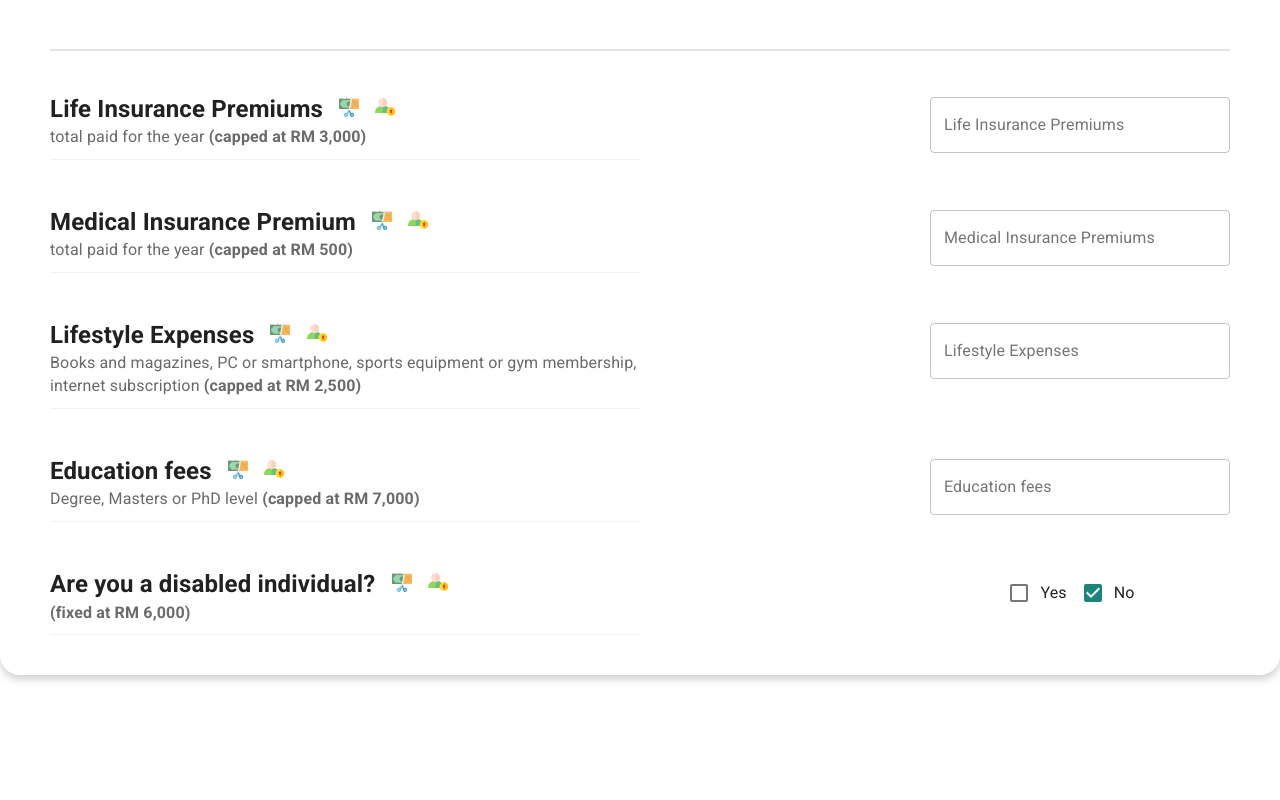
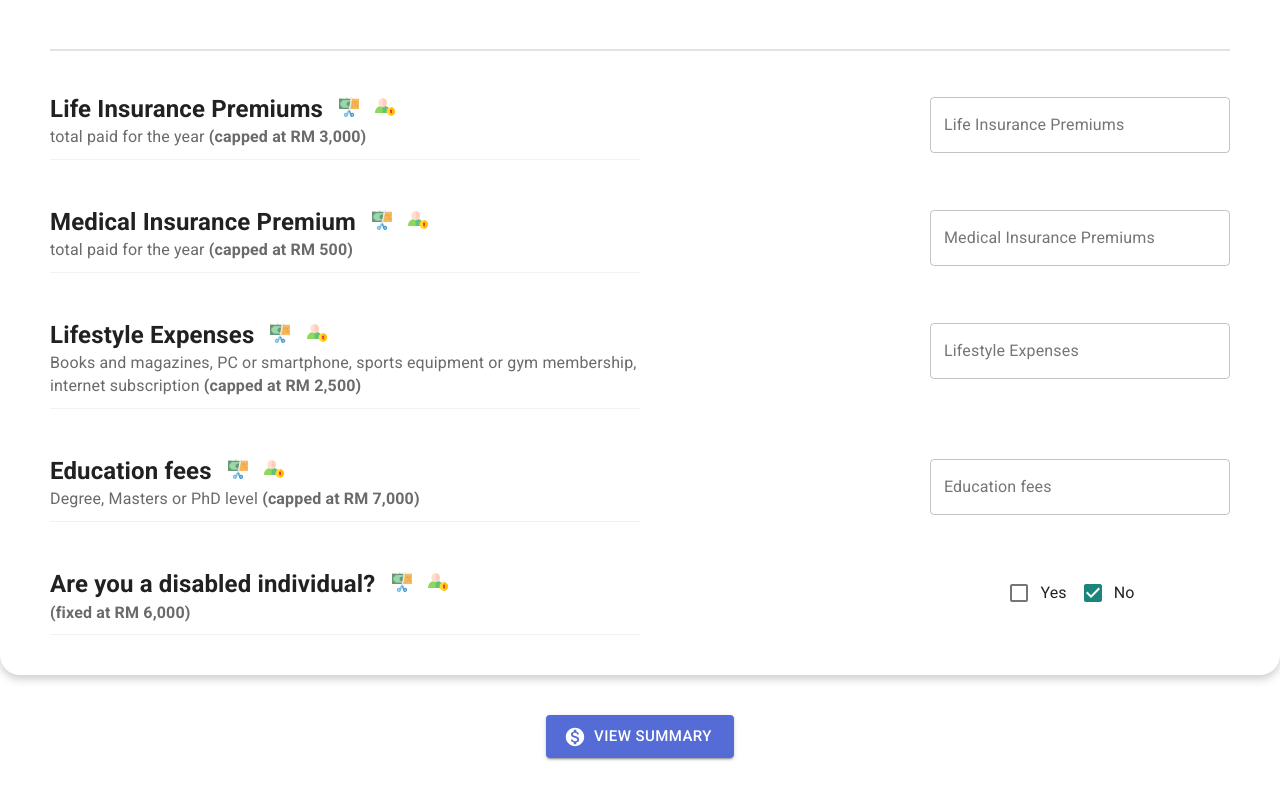
Before and after one commit to khun84/IncomeTaxCalculator, a React (Create React App) app: page / in a window 1280 px wide. Shown: the part 783-1583 px from the top of the page. Before the commit the page ends 1558 px from the top, so only its background shows below. Built offline with nearby package versions, Linux system fonts and the light colour scheme.

Commit message:
added view summary button

```diff
--- a/package.json
+++ b/package.json
@@ -13,6 +13,7 @@
   },
   "dependencies": {
     "@material-ui/core": "latest",
+    "@material-ui/icons": "^4.5.1",
     "clsx": "latest",
     "gh-pages": "^2.2.0",
     "react": "latest",
--- a/public/app.css
+++ b/public/app.css
@@ -143,6 +143,12 @@
     font-weight: bold;
 }
 
+/* button */
+
+.viewSummaryButton {
+    margin-top: 40px;
+}
+
 /* border styles */
 
 .b-border {
--- a/src/ParentApp.js
+++ b/src/ParentApp.js
@@ -1,6 +1,8 @@
 import React, { Component, PropTypes } from 'react';
 import Header from './Header';
 import QuestionContainer from './QuestionContainer';
+import Button from '@material-ui/core/Button';
+import MonetizationOnIcon from '@material-ui/icons/MonetizationOn';
 
 export default class ParentApp extends Component {
 
@@ -10,6 +12,12 @@ export default class ParentApp extends Component {
             <Header />
             <QuestionContainer />
 
+            <div className="viewSummaryButton">
+            <Button variant="contained" color="primary" size="large" startIcon={<MonetizationOnIcon />}>
+                View Summary
+            </Button>
+            </div>
+
             </div>
         );
     }
```
Also changed, not shown: 1 other file (tests, documents, lock files or other folders).
